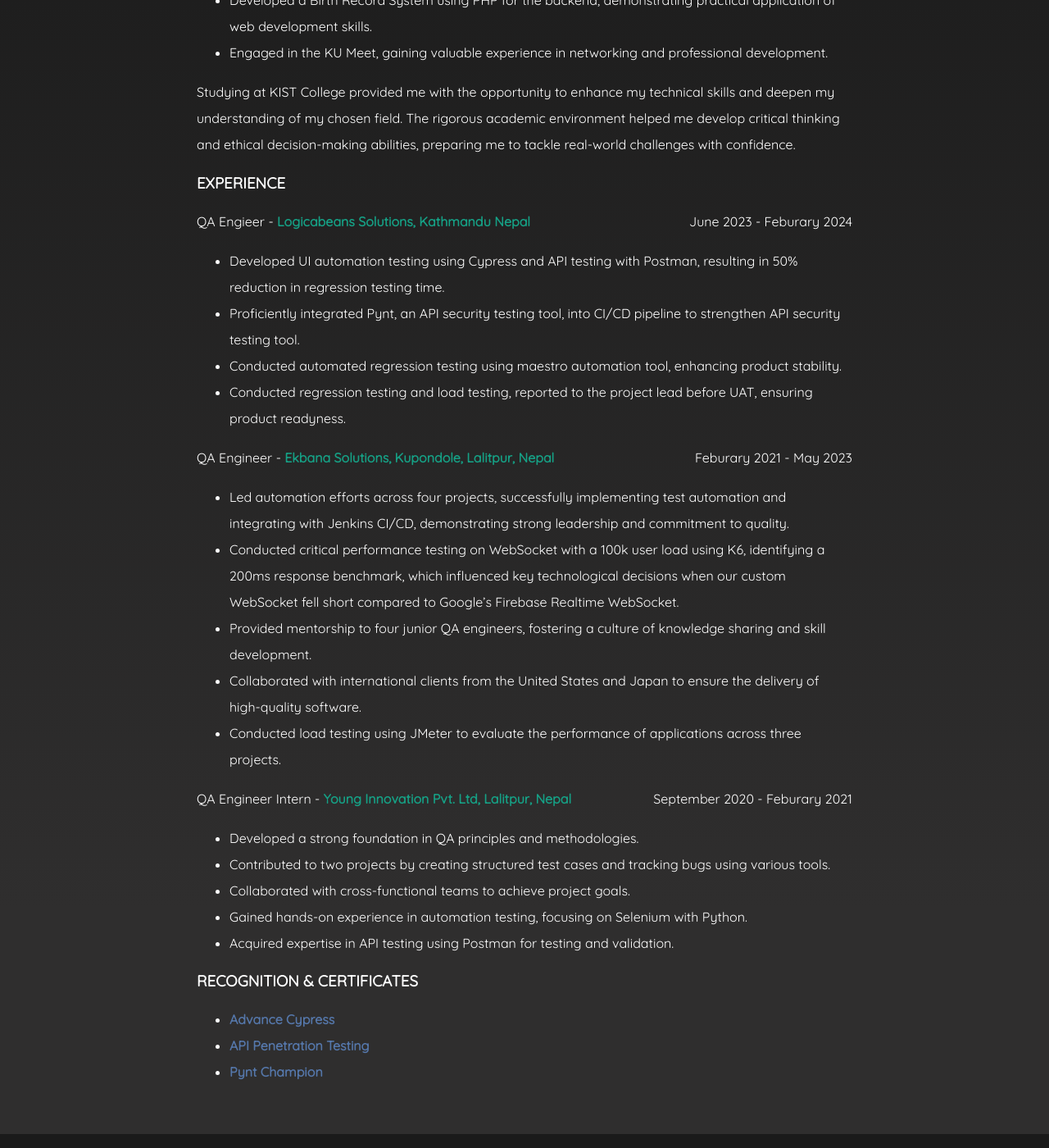
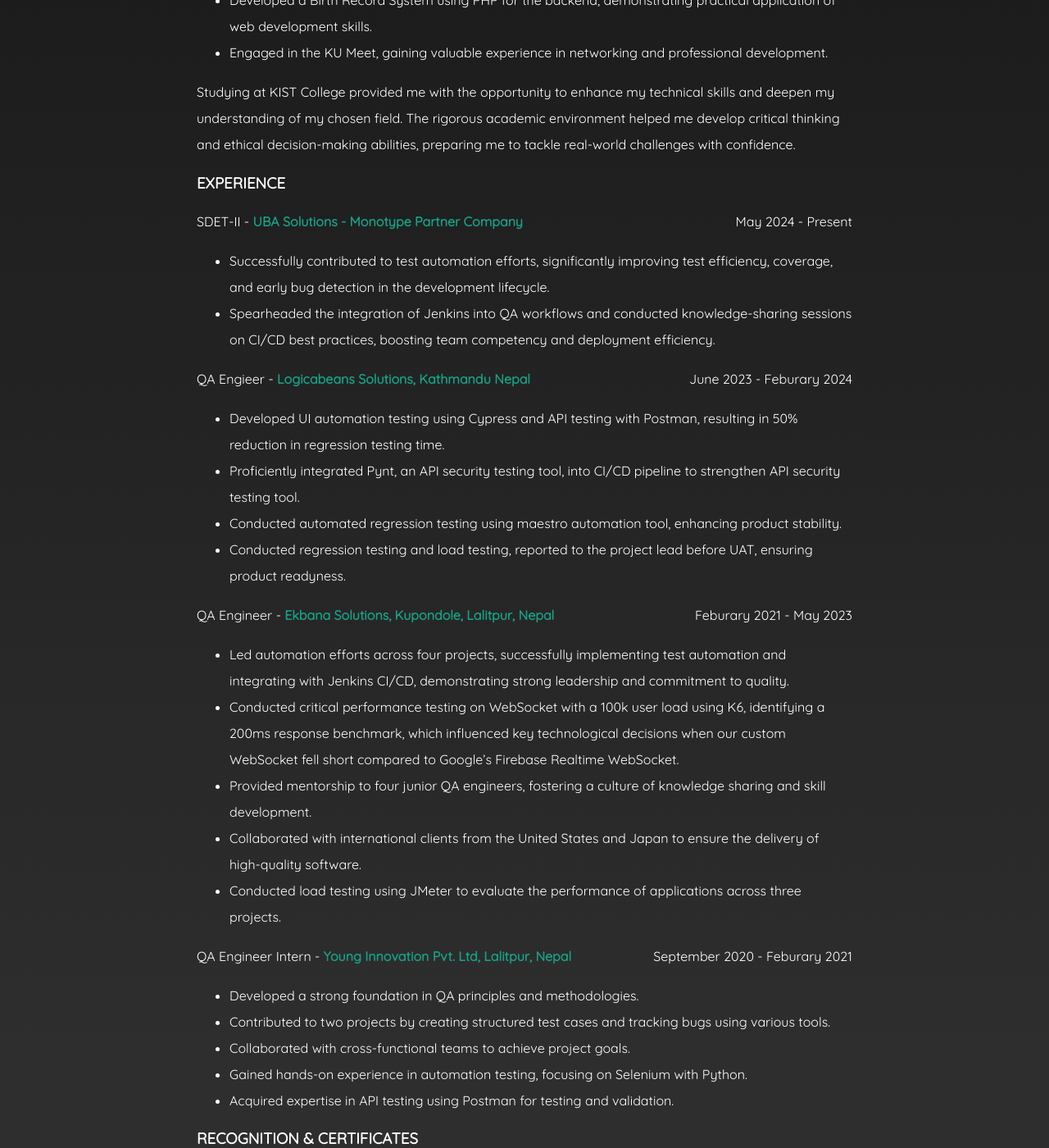
Before and after one commit to rajeet/rajeet.github.io, a Jekyll site: the page built from resume.md, in a window 1280 px wide and 1400 px high, scrolled down 1390 px. Shown: the whole window at 82% size. Built offline with Jekyll 4.4.1, drawn with Linux system fonts in a browser that asks for light colours; some of the changed text lies outside the part shown.

Commit message:
updated resume

```diff
--- a/resume.md
+++ b/resume.md
@@ -44,6 +44,10 @@
 
 ### EXPERIENCE
 
+SDET-II - **UBA Solutions - Monotype Partner Company** <span style="float:right;">May 2024 - Present</span>
+-  Successfully contributed to test automation efforts, significantly improving test efficiency, coverage, and early bug detection in the development lifecycle.
+- Spearheaded the integration of Jenkins into QA workflows and conducted knowledge-sharing sessions on CI/CD best practices, boosting team competency and deployment efficiency.
+
 QA Engieer - **Logicabeans Solutions, Kathmandu Nepal** <span style="float: right; ">June 2023 - Feburary 2024</span>
 - Developed UI automation testing using Cypress and API testing with Postman, resulting in 50% reduction in regression testing time.
 - Proficiently integrated Pynt, an API security testing tool, into CI/CD pipeline to strengthen API security testing tool.
```
Also changed, not shown: other parts of resume.md (+1 -0 lines).
